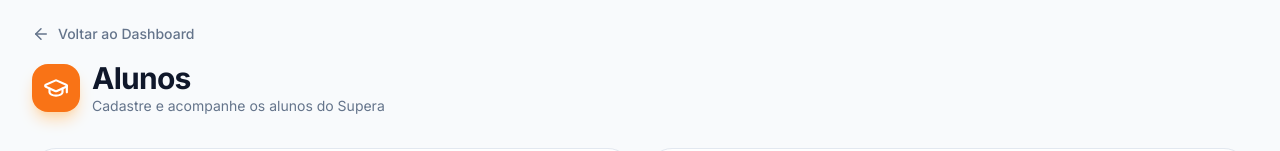
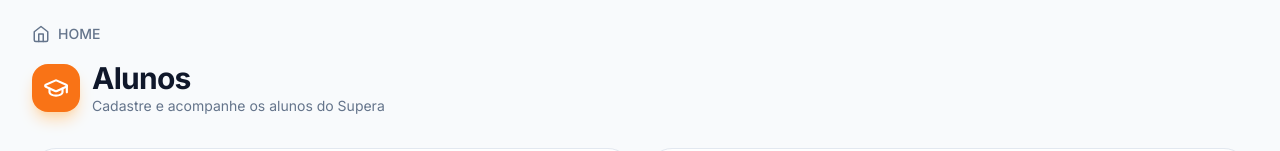
Before and after one commit to williamromario01-dot/supera-pontos-next, a Next.js app: page /students in a window 1280 px wide. Shown: the top 151 px of the page. Built offline with nearby package versions, Linux system fonts and the light colour scheme; no server answers.

Commit message:
Replace ArrowLeft icon with Home icon

```diff
--- a/src/app/students/page.tsx
+++ b/src/app/students/page.tsx
@@ -2,7 +2,7 @@
 
 import { FormEvent, useEffect, useState } from "react";
 import {
-  ArrowLeft,
+  Home,
   GraduationCap,
   Mail,
   Lock,
@@ -144,10 +144,12 @@ export default function StudentsPage() {
           <div>
             <Link
               href="/dashboard"
+              aria-label="Ir para Home"
+              title="Home"
               className="mb-4 inline-flex items-center gap-2 text-sm font-medium text-slate-500 transition hover:text-orange-600"
             >
-              <ArrowLeft size={18} />
-              Voltar ao Dashboard
+              <Home size={18} />
+              HOME
             </Link>
 
             <div className="flex items-center gap-3">
@@ -406,9 +408,7 @@ export default function StudentsPage() {
                   >
                     <div className="flex min-w-0 items-center gap-3">
                       <div className="flex h-11 w-11 shrink-0 items-center justify-center rounded-full bg-orange-500 font-bold text-white">
-                        {student.name
-                          .charAt(0)
-                          .toUpperCase()}
+                        {student.name.charAt(0).toUpperCase()}
                       </div>
 
                       <div className="min-w-0">
```
